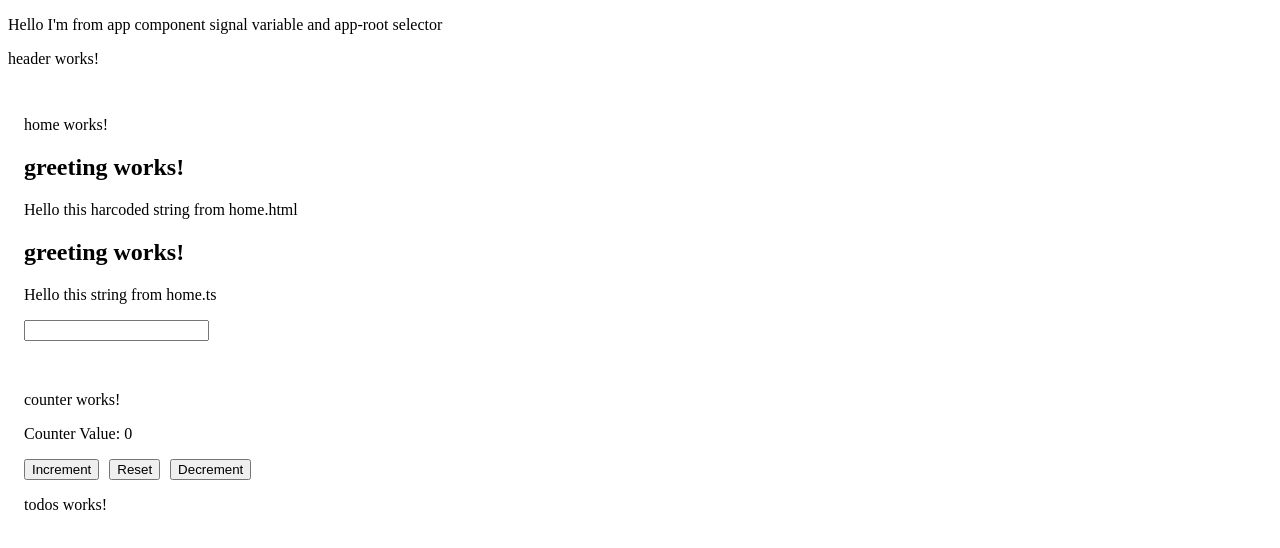
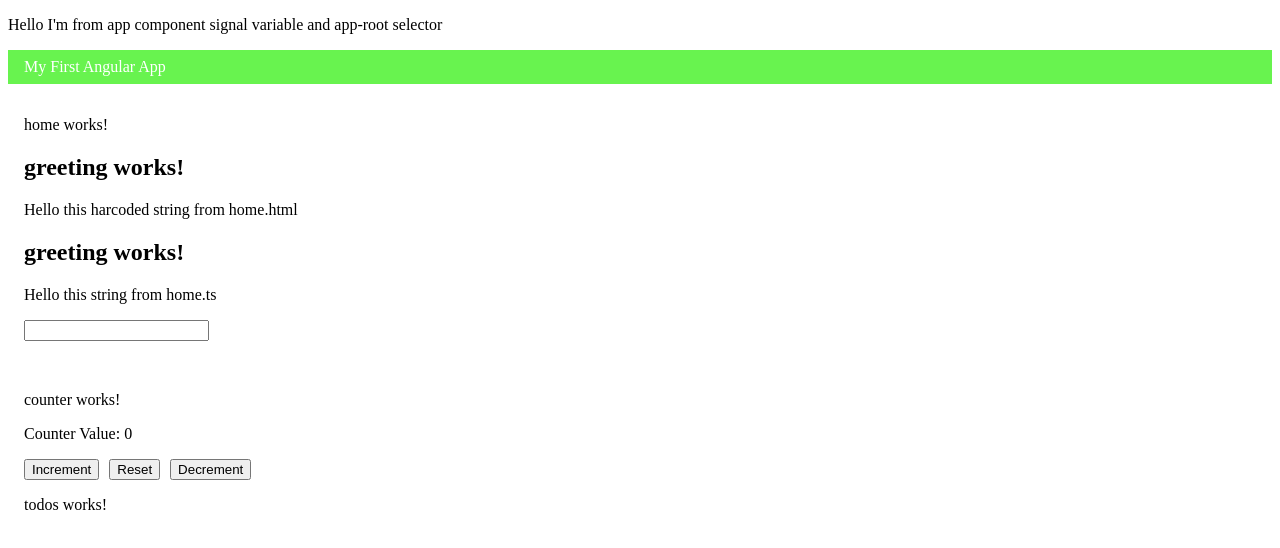
Before and after one commit to n0tx/angular-17, an Angular app: page / in a window 1280 px wide. Shown: the top 548 px of the page. Built offline with nearby package versions, Linux system fonts and the light colour scheme.

Commit message:
update header component add header tag update header message add header css style

```diff
--- a/src/app/components/header/header.component.html
+++ b/src/app/components/header/header.component.html
@@ -1 +1 @@
-<p>{{ headerMessage() }}</p>
+<header>{{ headerMessage() }}</header>
--- a/src/app/components/header/header.component.scss
+++ b/src/app/components/header/header.component.scss
@@ -0,0 +1,8 @@
+header {
+  display: flex;
+  padding-inline: 16px;
+  padding-block: 8px;
+  background-color: #68f34f;
+  color: white;
+  align-items: center;
+}
--- a/src/app/components/header/header.component.ts
+++ b/src/app/components/header/header.component.ts
@@ -8,5 +8,5 @@ import { Component, signal } from '@angular/core';
   styleUrl: './header.component.scss',
 })
 export class HeaderComponent {
-  headerMessage = signal('header works!');
+  headerMessage = signal('My First Angular App');
 }
```
Also changed, not shown: src/app/angular-17.txt.
